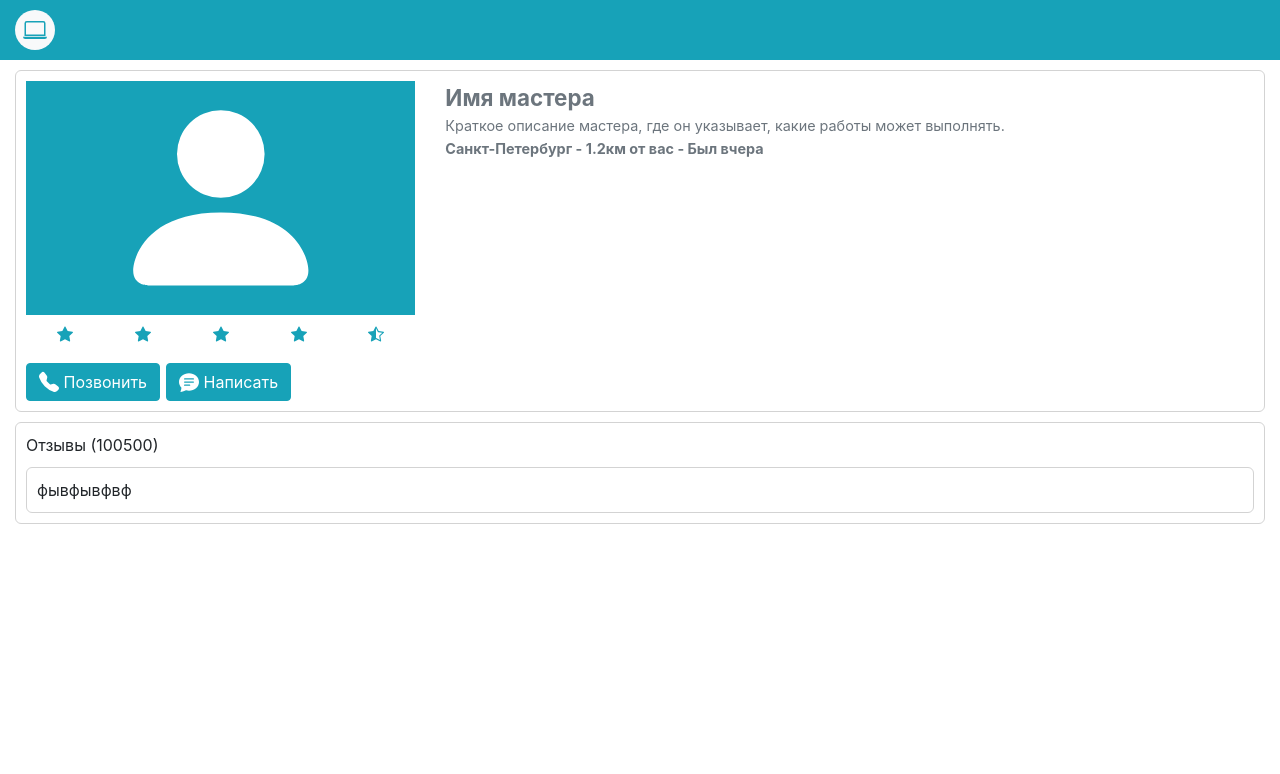
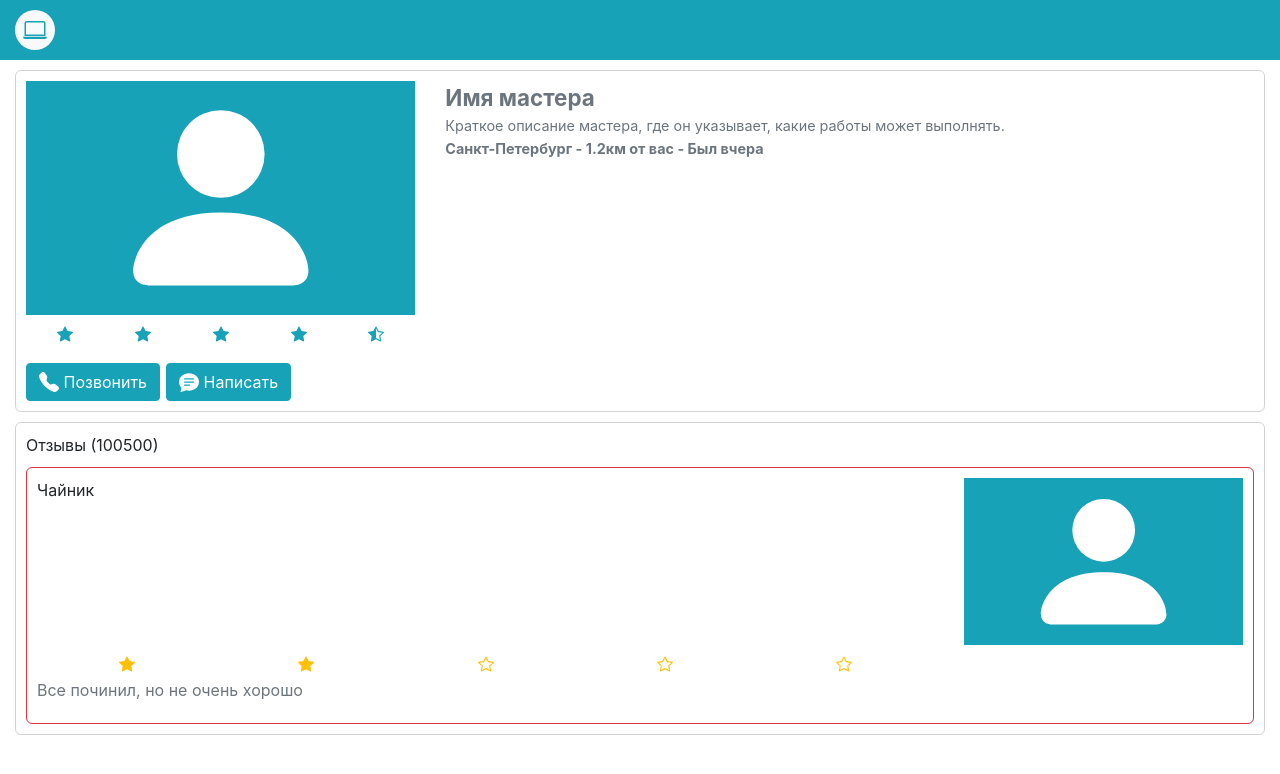
Before and after one commit to commandercool/tech-watch, a Vue app: page /master in a window 1280 px wide. Shown: the top 774 px of the page. Built offline with nearby package versions, Linux system fonts and the light colour scheme.

Commit message:
Add footer and comment section

```diff
--- a/src/App.vue
+++ b/src/App.vue
@@ -3,6 +3,12 @@
     <router-view></router-view>
   </b-container>
 </template>
+
+<style>
+p {
+  color: var(--secondary)
+}
+</style>
 
 <script>
 export default {
--- /dev/null
+++ b/src/components/Footer.vue
@@ -0,0 +1,17 @@
+<template>
+    <div>
+        <b-row>
+            <b-col id="footer">
+
+            </b-col>
+        </b-row>
+    </div>
+</template>
+
+<style scoped>
+#footer {
+    background-color: var(--secondary);
+    height: 48px;
+    width: 100%;
+}
+</style>
--- a/src/components/GoBackTopBar.vue
+++ b/src/components/GoBackTopBar.vue
@@ -14,9 +14,12 @@
     background-color: white;
     box-shadow: rgba(0, 0, 0, 0.75) 0px 4px 6px -4px;
     cursor: pointer;
+    padding-top: 8px;
+    padding-bottom: 8px;
 }
 p {
     color: var(--info);
     font-size: 1.2rem;
+    margin: 0;
 }
 </style>
--- a/src/components/MasterReview.vue
+++ b/src/components/MasterReview.vue
@@ -1,13 +1,32 @@
 <template>
     <div class="master-card">
         Отзывы (100500)
-        <div class="master-card">
-            фывфывфвф
+        <div class="master-card negative-review">
+            <b-row>
+                <b-col lg>Чайник</b-col>
+                <b-col cols="3">
+                    <b-avatar style="width: 100%; height: auto" square variant="info"></b-avatar>
+                </b-col>
+                <b-col cols="9">
+                    <b-form-rating
+                        style="padding: 0"
+                        value="2"
+                        variant="warning"
+                        no-border="true"
+                        readonly
+                    ></b-form-rating>
+                    <p class="comment">Все починил, но не очень хорошо</p>
+                </b-col>
+            </b-row>
         </div>
     </div>
 </template>
 
 <style scoped>
+.comment {
+    line-height: 0.9rem;
+    font-weight: 0.9rem;
+}
 .master-name {
     font-size: 1.4rem;
     font-weight: bolder;
@@ -27,4 +46,7 @@
     padding-bottom: 10px;
     padding: 10px;
 }
+.negative-review {
+    border-color: var(--danger);
+}
 </style>
--- a/src/pages/HomePage.vue
+++ b/src/pages/HomePage.vue
@@ -37,15 +37,18 @@
                 <p>Получайте качественный ремонт вашей техники по низкой цене</p>
             </b-col>
         </b-row>
+        <Footer />
     </div>
 </template>
 
 <script>
 import Header from "../components/Header.vue";
+import Footer from '../components/Footer.vue'
 
 export default {
     components: {
         Header,
+        Footer
     },
 };
 </script>
```
